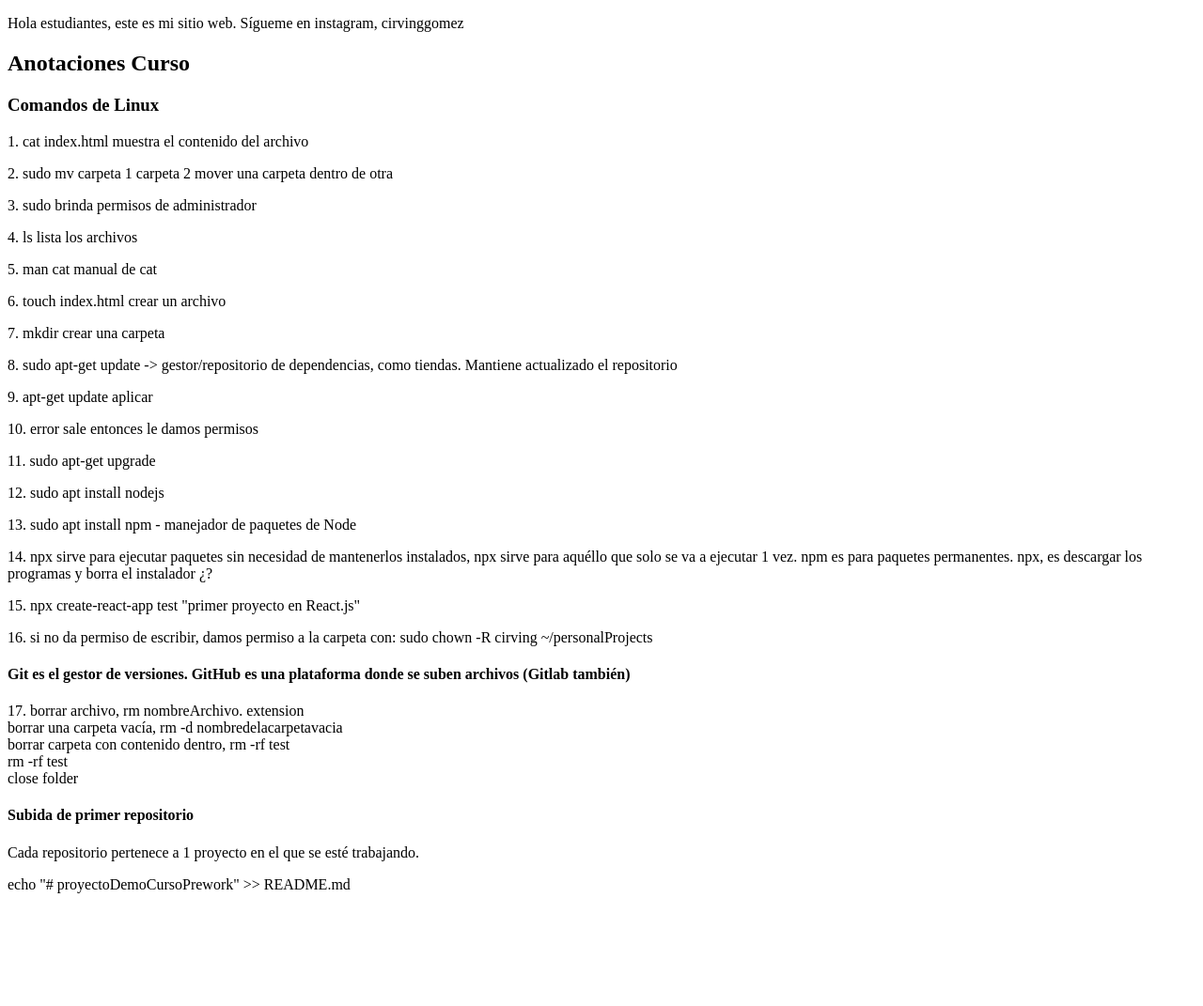
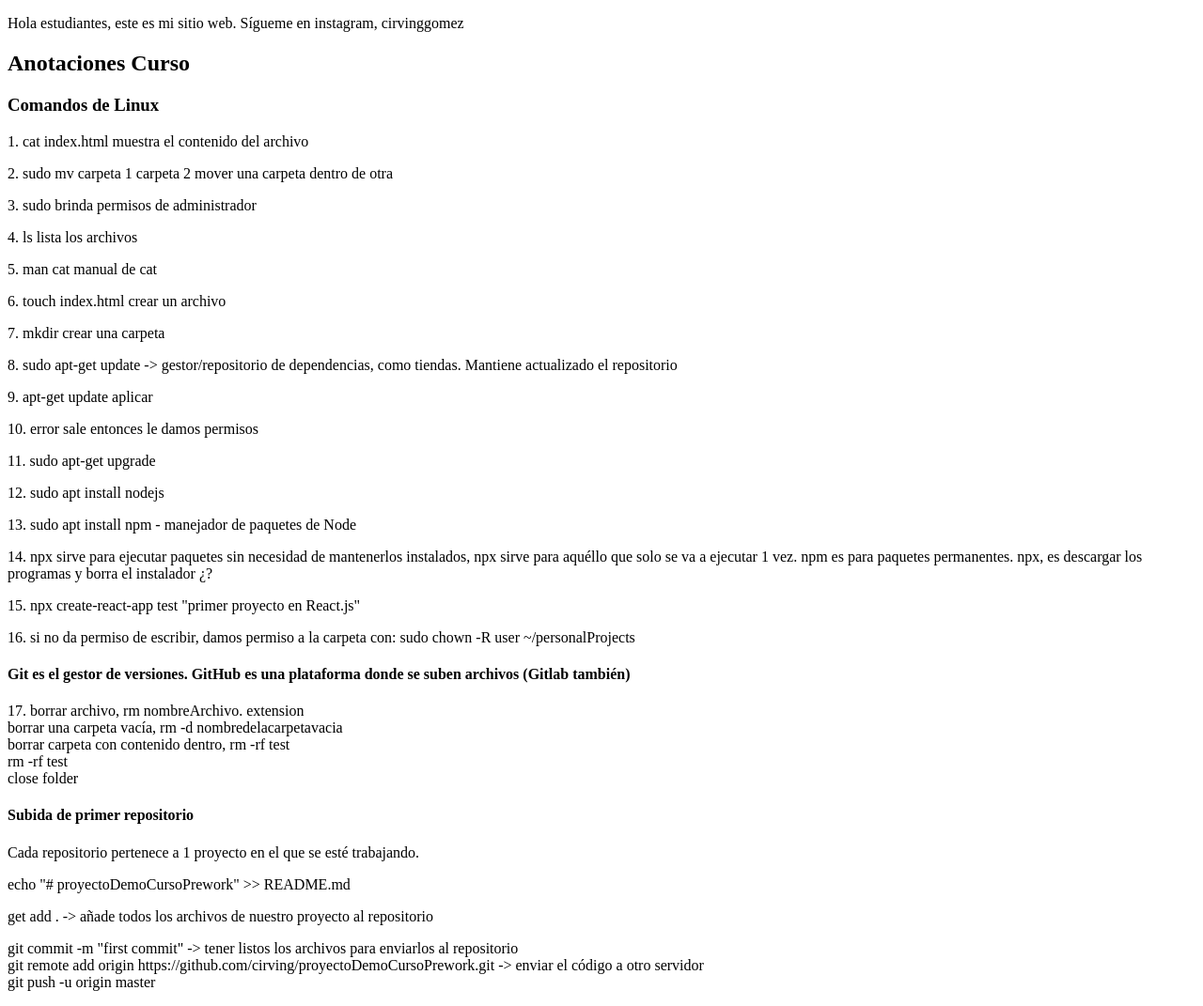
Before and after one commit to cirving/proyectoDemoCursoPrework, a plain HTML site: page index.html in a window 1280 px wide. Shown: the whole page at 94% size. Before the commit the page ends 967 px from the top, so only its background shows below. Drawn offline with Linux system fonts and the light colour scheme.

Commit message:
cambios en anotaciones

```diff
--- a/index.html
+++ b/index.html
@@ -27,7 +27,7 @@
     npm es para paquetes permanentes.
 npx, es descargar los programas y borra el instalador ¿?</p>
 <p>15. npx create-react-app test "primer proyecto en React.js" </p>
-<p> 16. si no da permiso de escribir, damos permiso a la carpeta con: sudo chown -R cirving ~/personalProjects</p>
+<p> 16. si no da permiso de escribir, damos permiso a la carpeta con: sudo chown -R user ~/personalProjects</p>
     <h4>Git es el gestor de versiones. GitHub es una plataforma donde se suben archivos (Gitlab también)</h4>
 <p>17. borrar archivo, rm nombreArchivo. extension <br>
        borrar una carpeta vacía, rm -d nombredelacarpetavacia<br>
@@ -38,5 +38,9 @@ close folder</p>
 <h4>Subida de primer repositorio</h4>
 <p>Cada repositorio pertenece a 1 proyecto en el que se esté trabajando.</p>
 <p>echo "# proyectoDemoCursoPrework" >> README.md</p>
+<p>get add . -> añade todos los archivos de nuestro proyecto al repositorio</p>
+<p>git commit -m "first commit" -> tener listos los archivos para enviarlos al repositorio<br>
+    git remote add origin https://github.com/cirving/proyectoDemoCursoPrework.git -> enviar el código a otro servidor <br>
+    git push -u origin master</p>
 </body>
 </html>
```
